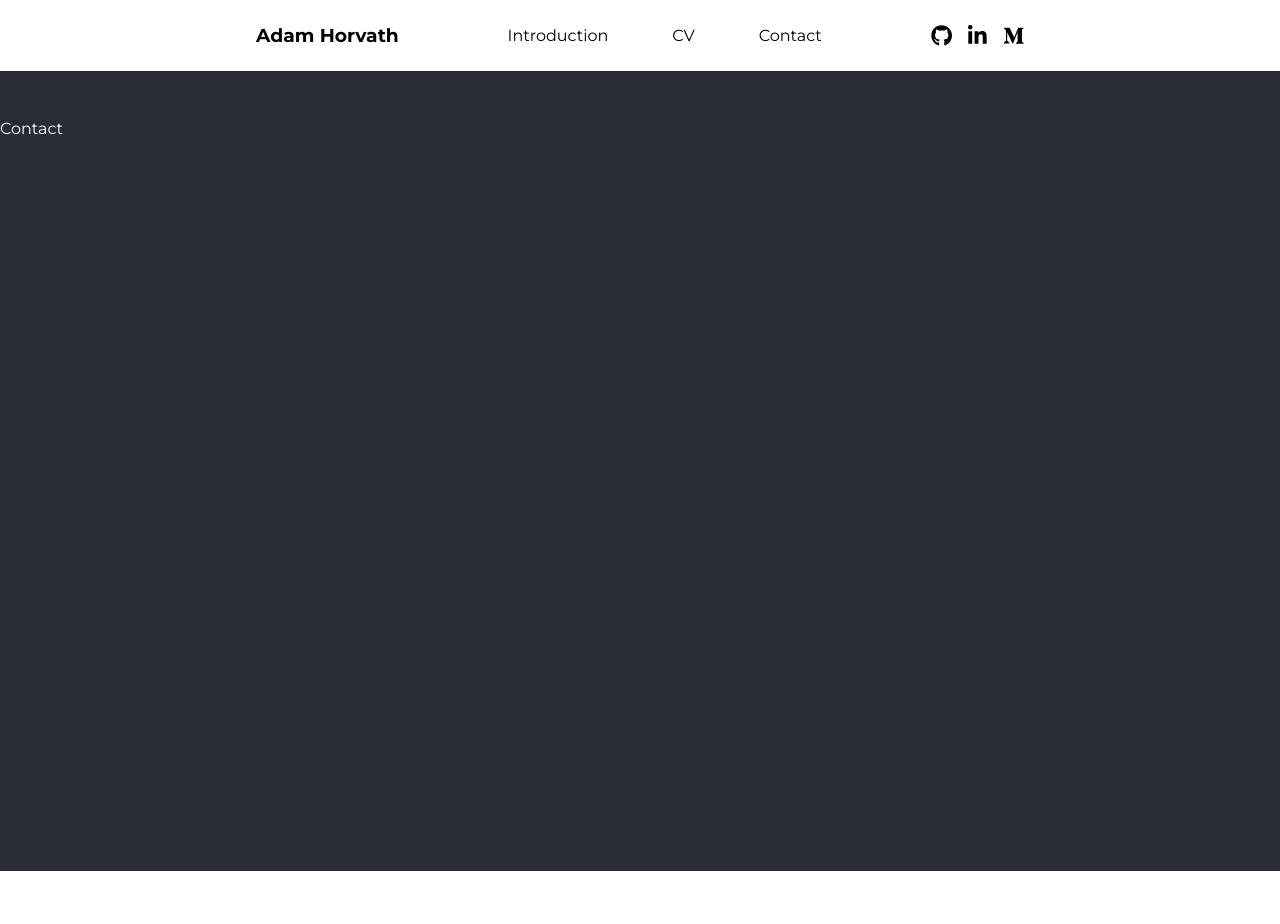
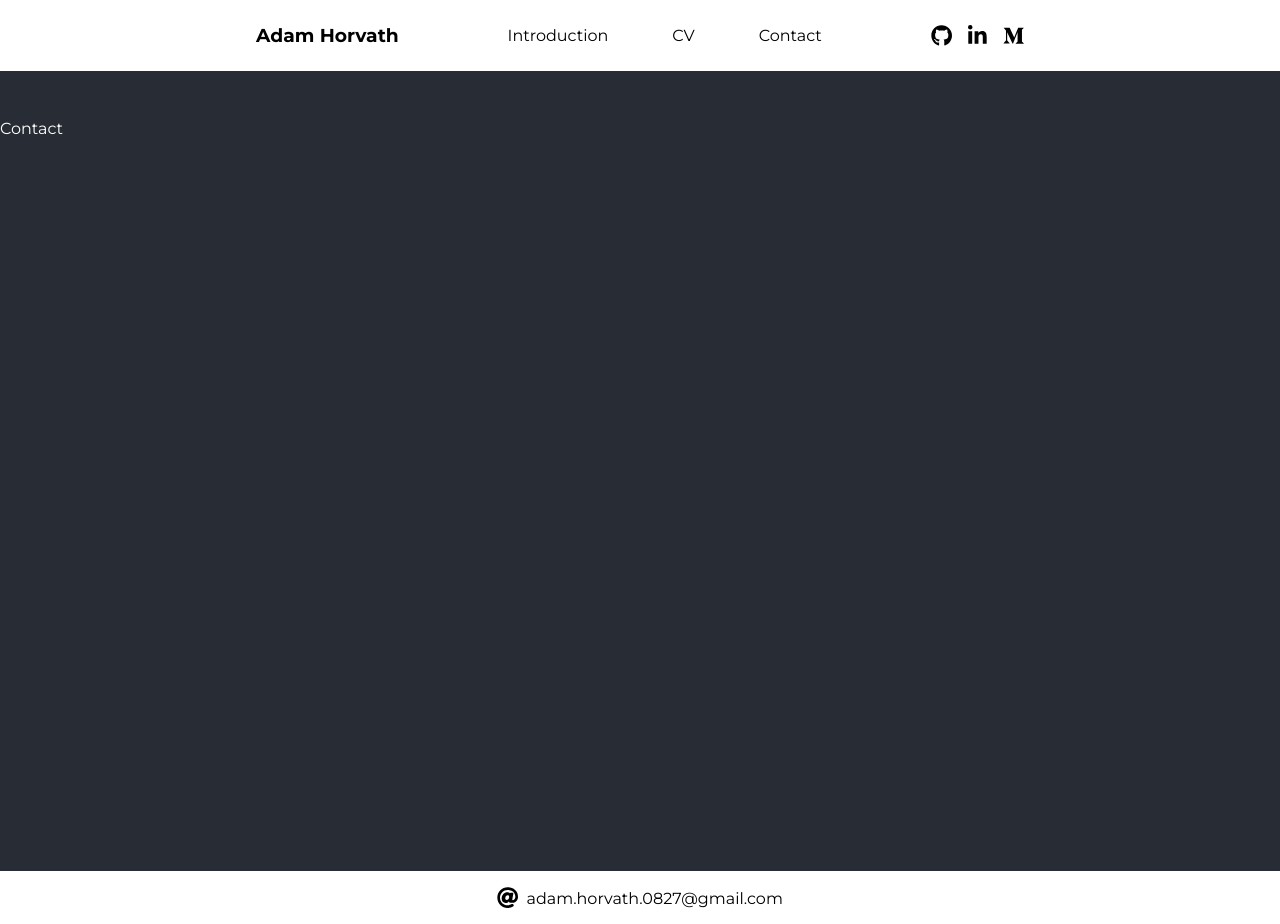
Before and after one commit to adamhvt/portfolio, a React (Create React App) app: page /contact in a window 1280 px wide. Before the commit the page ends 871 px from the top, so only its background shows below. Built offline with nearby package versions, Linux system fonts and the light colour scheme.

Commit message:
Added site footer

```diff
--- a/src/App.tsx
+++ b/src/App.tsx
@@ -7,6 +7,7 @@ import {
 import './App.scss';
 import Contact from './Components/Contact/Contact';
 import CV from './Components/CV/CV';
+import Footer from './Components/Footer/Footer';
 import './Components/Header/Header';
 import Header from './Components/Header/Header';
 import HeaderMobile from './Components/HeaderMobile/HeaderMobile';
@@ -24,6 +25,7 @@ function App() {
             <Route path="/contact" element={<Contact />}></Route>
           </Routes>
         </main>
+        <Footer></Footer>
         <HeaderMobile></HeaderMobile>
       </div>
     </BrowserRouter>
--- /dev/null
+++ b/src/Components/Footer/Footer.scss
@@ -0,0 +1,21 @@
+footer {
+  padding: 1rem 0;
+  color: #000;
+
+  .contact {
+    text-align: center;
+
+    a {
+      margin-left: 0.5rem;
+      color: #000;
+    }
+  }
+}
+
+.footer-spacer {
+  min-height: 3rem;
+
+  @media screen and (min-width: 800px) {
+    display: none;
+  }
+}
--- /dev/null
+++ b/src/Components/Footer/Footer.tsx
@@ -0,0 +1,22 @@
+import { faAt, faEnvelope } from "@fortawesome/free-solid-svg-icons";
+import { FontAwesomeIcon } from "@fortawesome/react-fontawesome";
+import React from "react";
+import './Footer.scss';
+
+function Footer() {
+    return (
+        <>
+            <footer className="footer">
+                <div className="site-center">
+                    <div className="contact">
+                        <FontAwesomeIcon icon={faAt} size="lg" />
+                        <a href="mailto:adam.horvath.0827@gmail.com">adam.horvath.0827@gmail.com</a>
+                    </div>
+                </div>
+            </footer>
+            <div className="footer-spacer"></div>
+        </>
+    );
+}
+
+export default Footer;
```
